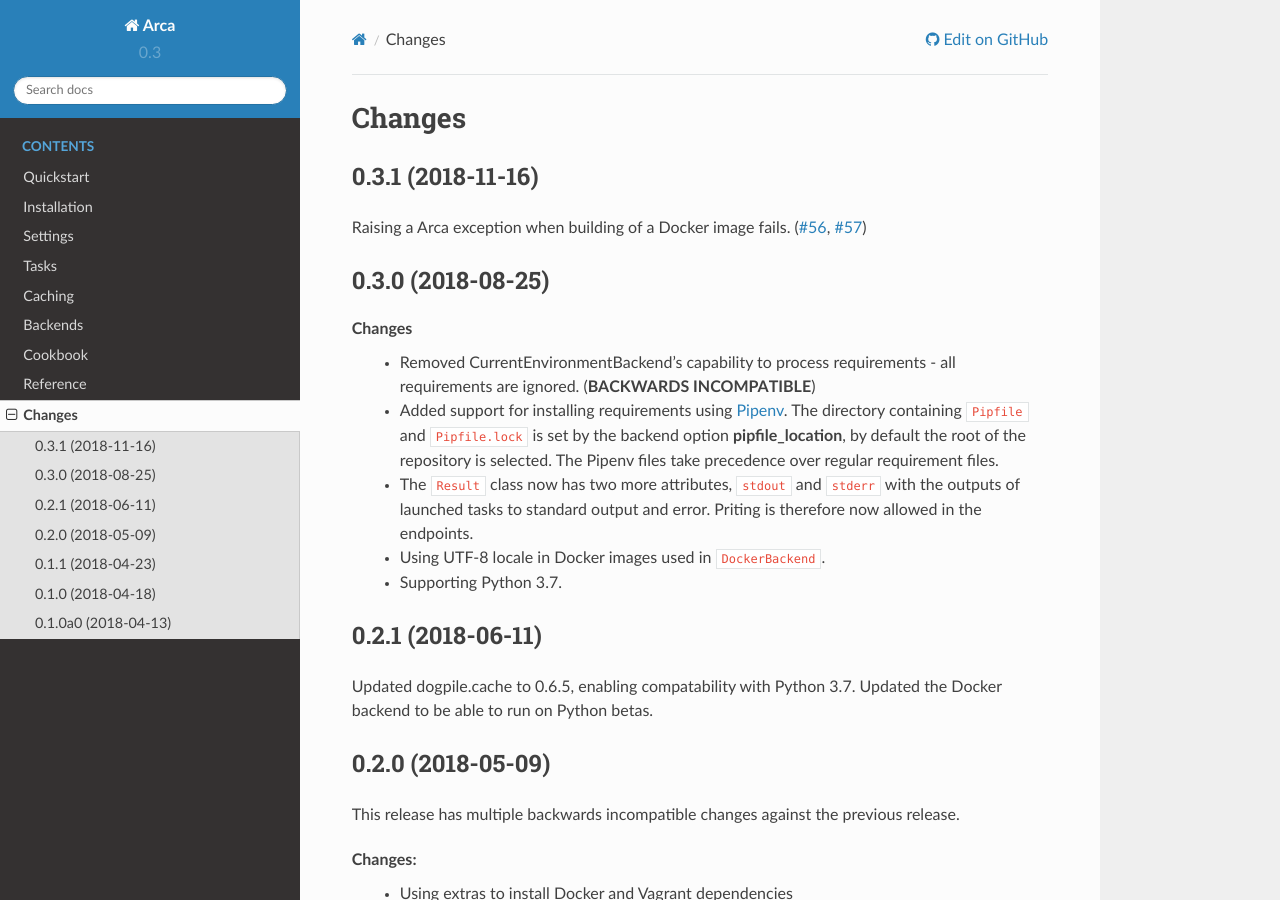
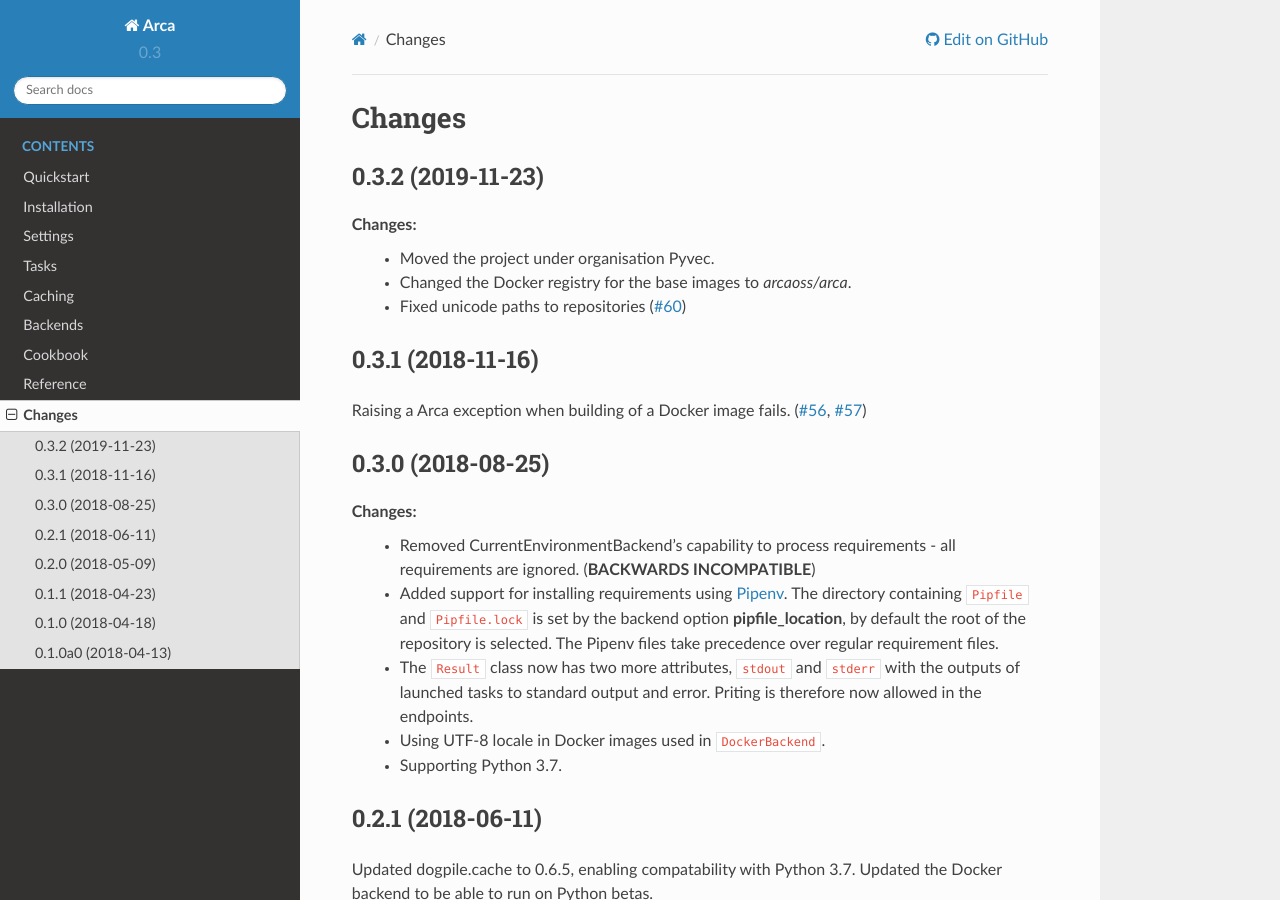
Before and after one commit to pyvec/arca, a Sphinx documentation site: the page built from docs/changes.rst, in a window 1280 px wide and 900 px high. Built offline with Sphinx 7.4.7 and the Read the Docs theme 2.0.0, drawn with Linux system fonts in a browser that asks for light colours.

Commit message:
Bump version and update changelog

```diff
--- a/arca/__init__.py
+++ b/arca/__init__.py
@@ -6,4 +6,4 @@ from .task import Task
 
 __all__ = ["Arca", "BaseBackend", "VenvBackend", "DockerBackend", "Result", "Task", "CurrentEnvironmentBackend",
            "VagrantBackend"]
-__version__ = "0.3.1"
+__version__ = "0.3.2"
--- a/docs/changes.rst
+++ b/docs/changes.rst
@@ -1,5 +1,13 @@
 Changes
 =======
+
+0.3.2 (2019-11-23)
+******************
+
+Changes:
+  * Moved the project under organisation Pyvec.
+  * Changed the Docker registry for the base images to `arcaoss/arca`.
+  * Fixed unicode paths to repositories (`#60 <https://github.com/mikicz/pyvec/issues/60>`_)
 
 0.3.1 (2018-11-16)
 ******************
--- a/setup.py
+++ b/setup.py
@@ -20,7 +20,7 @@ def long_description():
 
 setup(
     name="arca",
-    version="0.3.1",
+    version="0.3.2",
     author="Mikuláš Poul",
     author_email="mikulaspoul@gmail.com",
     description="A library for running Python functions (callables) from git repositories "
```
Also changed, not shown: other parts of docs/changes.rst (+1 -1 lines).
